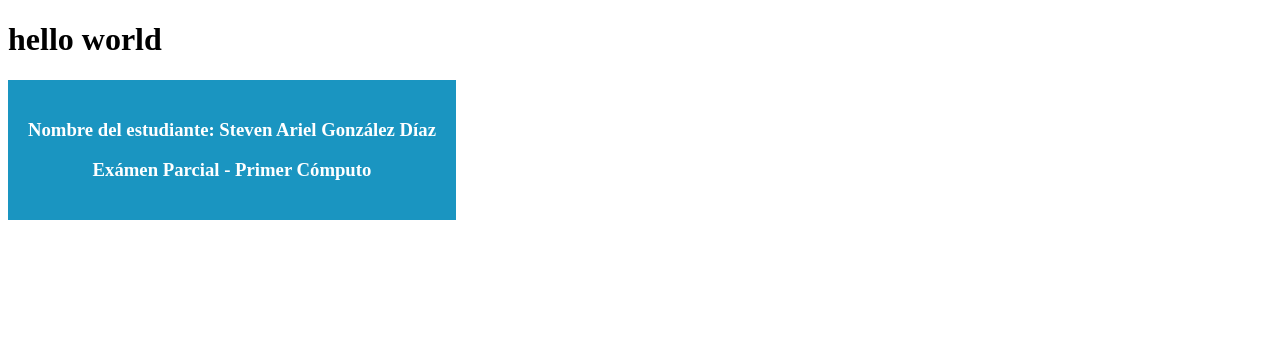
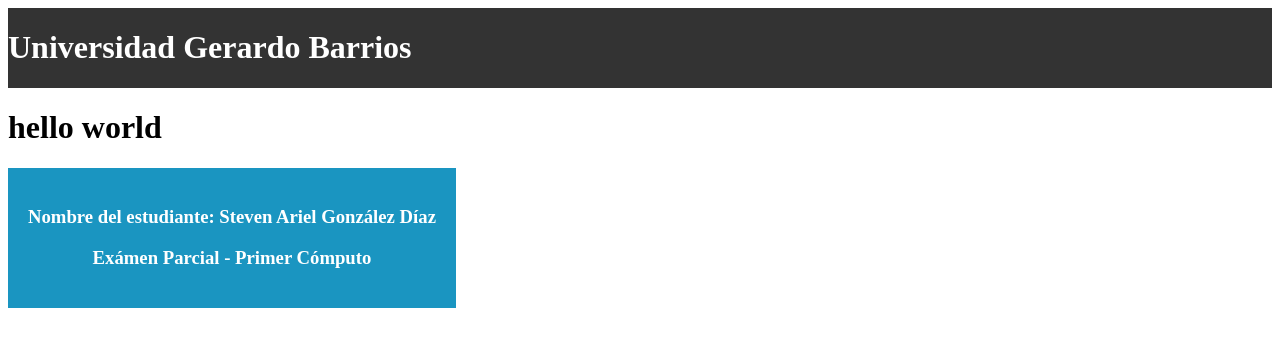
Before and after one commit to Ariel1510/Computo-1, a plain HTML site: page index.html in a window 1280 px wide. Drawn offline with Linux system fonts and the light colour scheme.

Commit message:
header commit

```diff
--- a/index.html
+++ b/index.html
@@ -7,6 +7,9 @@
     <link rel="stylesheet" href="estilos.css" type="text/css">
 </head>
 <body>
+    <header>
+        <h1>Universidad Gerardo Barrios</h1>
+    </header>
     <h1>hello world</h1>
 
     <footer>
```
